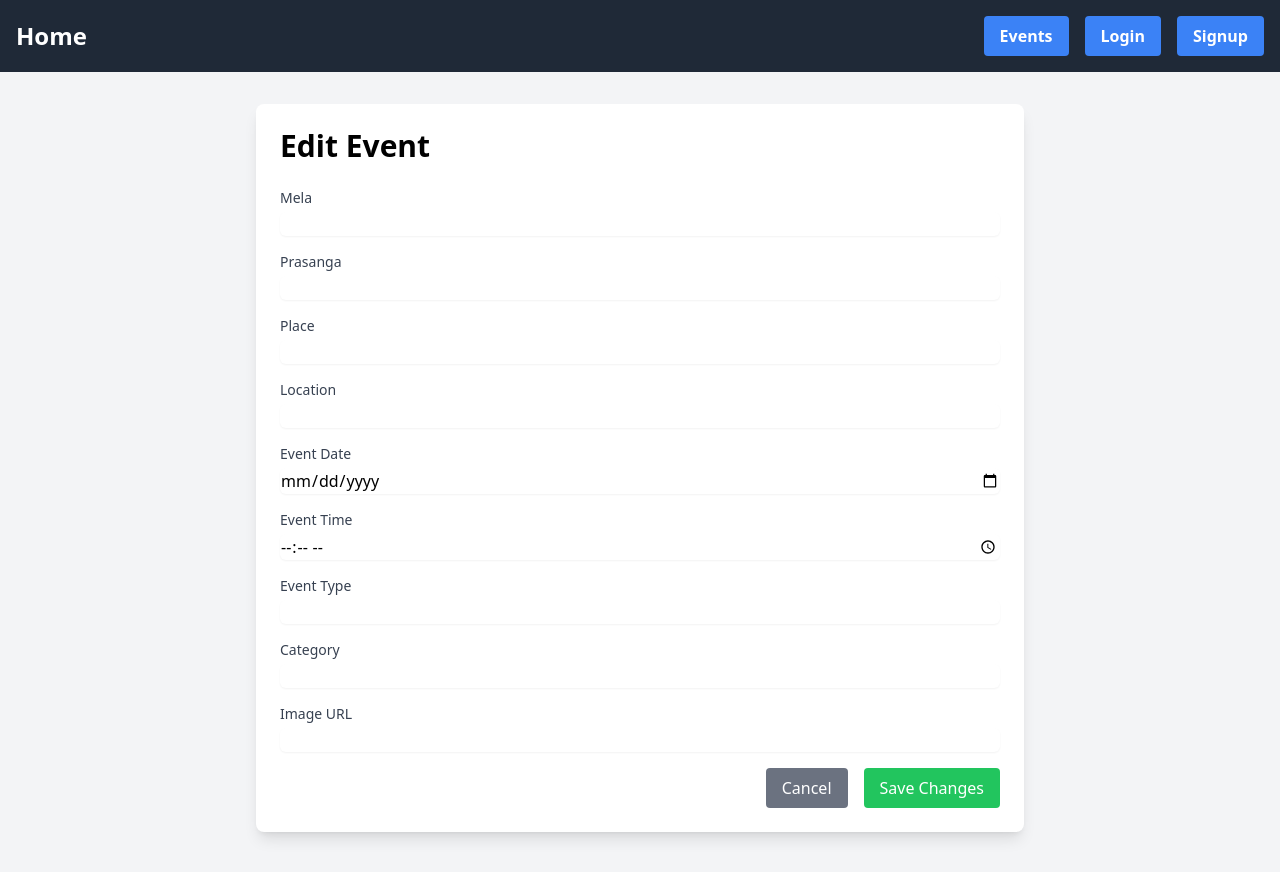
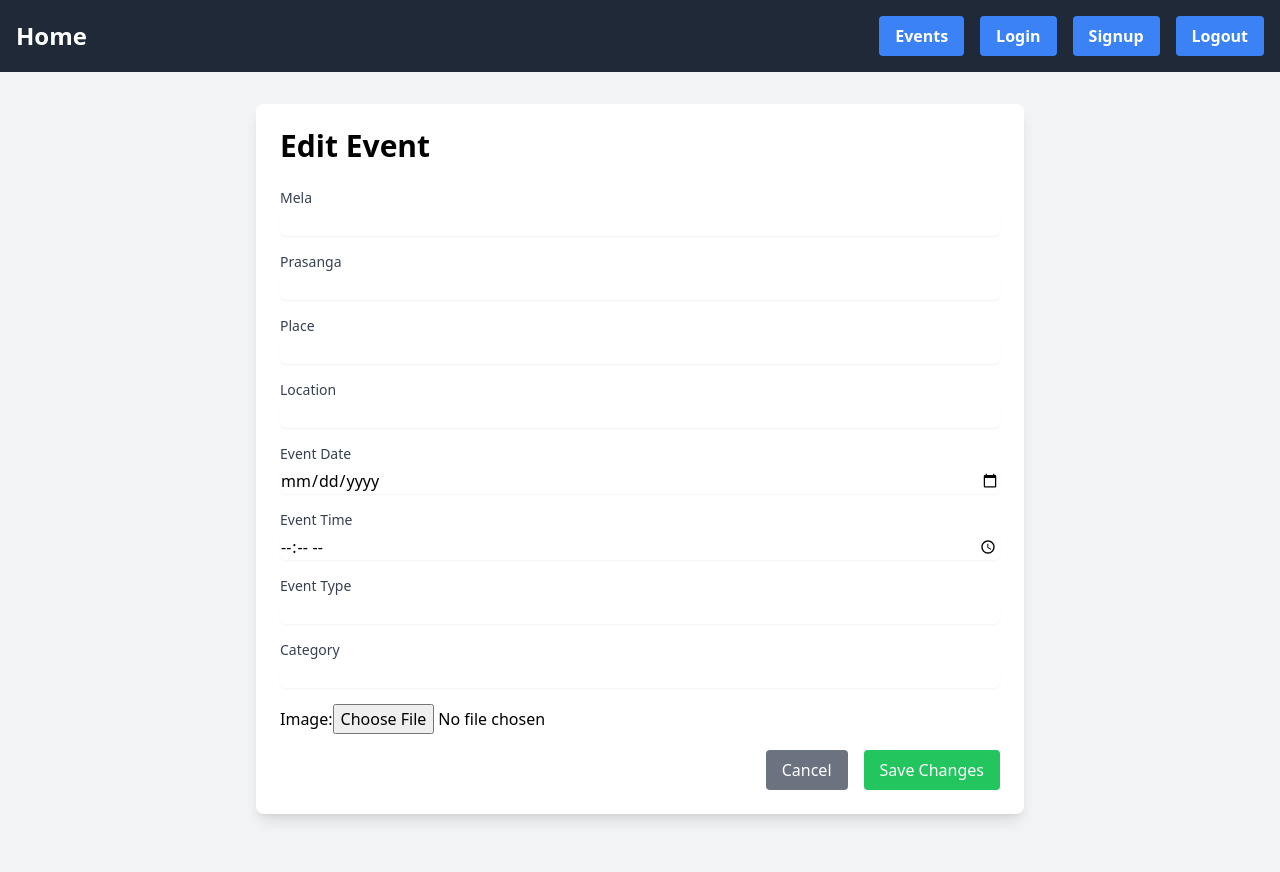
Before and after one commit to ShivaXShakthi/Login-Module, a React (Vite) app: page /eventedit/1 in a window 1280 px wide. Built offline with nearby package versions, Linux system fonts and the light colour scheme; no server answers; the HTML template or start-up script is replaced by a standard one.

Commit message:
full image updaload and logout

```diff
--- a/src/App.jsx
+++ b/src/App.jsx
@@ -1,15 +1,15 @@
-import { useState } from 'react'
 import './App.css'
 import NavBar from './components/NavBar'
 import AppRoutes from './components/AppRoutes'
+import { AuthProvider } from './utils/AuthContext'
 
 function App() {
 
   return (
-    <>
-      <NavBar></NavBar>
-      <AppRoutes></AppRoutes>
-    </>
+    <AuthProvider>
+        <NavBar></NavBar>
+        <AppRoutes></AppRoutes>
+    </AuthProvider>
   )
 }
 
--- a/src/components/AppRoutes.jsx
+++ b/src/components/AppRoutes.jsx
@@ -9,7 +9,6 @@ import EventEdit from "./EventEdit";
 import EventAdd from "./EventAdd";
 
 const AppRoutes = () => {
-    //create routes for login and signup
     return (
 
         <Routes>
--- a/src/components/EventAdd.jsx
+++ b/src/components/EventAdd.jsx
@@ -4,6 +4,7 @@ import { useNavigate } from "react-router-dom";
 
 const EventAdd = () => {
   const navigate = useNavigate();
+  const [image, setImage] = useState(null);
   const [formData, setFormData] = useState({
     mela: "",
     prasanga: "",
@@ -12,9 +13,12 @@ const EventAdd = () => {
     eventDate: "",
     eventTime: "",
     eventType: "",
-    category: "",
-    image: "",
+    category: ""
   });
+
+  const handleImageChange = (e) => {
+    setImage(e.target.files[0]);
+  };
 
   // Handle input change
   const handleChange = (e) => {
@@ -26,10 +30,14 @@ const EventAdd = () => {
   const handleSubmit = async (e) => {
     e.preventDefault();
     try {
+      let payload = new FormData();
+      payload.append("eventDetails", JSON.stringify(formData));
+      payload.append("image", image); // Append the image file
+      console.log("Payload:", payload);
       const token = localStorage.getItem("authToken");
-      const response = await axios.post("/event", formData, {
+      const response = await axios.post("event", payload, {
         headers: {
-          Authorization: `Bearer ${token}`,
+          'Authorization': `Bearer eyJhbGciOiJIUzI1NiJ9.eyJzdWIiOiJhZG1pbiIsImlhdCI6MTczODk5NTcwNSwiZXhwIjoxNzM4OTk4NzA1fQ.VlVF2j83kVO7f2Bug0XxSz9qActpkduwMda7aZsi-KA`
         },
       });
       console.log("Event created successfully:", response.data);
@@ -156,16 +164,9 @@ const EventAdd = () => {
 
           {/* Image URL Field */}
           <div>
-            <label className="block text-sm font-medium text-gray-700">Image URL</label>
-            <input
-              type="url"
-              name="image"
-              value={formData.image}
-              onChange={handleChange}
-              className="mt-1 block w-full rounded-md border-gray-300 shadow-sm focus:border-blue-500 focus:ring-blue-500"
-              required
-            />
-          </div>
+        <label>Image:</label>
+        <input type="file" name="image" onChange={handleImageChange} required />
+      </div>
 
           {/* Buttons */}
           <div className="flex justify-end space-x-4">
--- a/src/components/EventEdit.jsx
+++ b/src/components/EventEdit.jsx
@@ -5,6 +5,7 @@ import { useNavigate, useParams } from "react-router-dom";
 const EventEdit = () => {
   const { eventId } = useParams(); // Get the event ID from the URL
   const navigate = useNavigate();
+  const [image, setImage] = useState(null);
   const [formData, setFormData] = useState({
     mela: "",
     prasanga: "",
@@ -13,9 +14,12 @@ const EventEdit = () => {
     eventDate: "",
     eventTime: "",
     eventType: "",
-    category: "",
-    image: "",
+    category: ""
   });
+
+  const handleImageChange = (e) => {
+    setImage(e.target.files[0]);
+  };
 
   // Fetch event details to pre-fill the form
   useEffect(() => {
@@ -42,11 +46,14 @@ const EventEdit = () => {
   const handleSubmit = async (e) => {
     e.preventDefault();
     try {
+      const payload = new FormData();
+      payload.append("eventDetails",JSON.stringify(formData));
+      payload.append("image", image); // Append the image file
       const token = localStorage.getItem("authToken");
-      const response = await axios.put(`/event/${eventId}`, formData, {
+      const response = await axios.put(`event/${eventId}`, payload, {
         headers: {
           Authorization: `Bearer ${token}`,
-        },
+        }
       });
       console.log("Event updated successfully:", response.data);
       navigate("/events"); // Navigate back to the events page after successful update
@@ -172,16 +179,9 @@ const EventEdit = () => {
 
           {/* Image URL Field */}
           <div>
-            <label className="block text-sm font-medium text-gray-700">Image URL</label>
-            <input
-              type="url"
-              name="image"
-              value={formData.image}
-              onChange={handleChange}
-              className="mt-1 block w-full rounded-md border-gray-300 shadow-sm focus:border-blue-500 focus:ring-blue-500"
-              required
-            />
-          </div>
+        <label>Image:</label>
+        <input type="file" name="image" onChange={handleImageChange} required />
+      </div>
 
           {/* Buttons */}
           <div className="flex justify-end space-x-4">
--- a/src/components/EventView.jsx
+++ b/src/components/EventView.jsx
@@ -1,7 +1,6 @@
 import React, { useEffect, useState } from "react";
 import { useNavigate, useParams } from "react-router-dom";
 import axios from "./../utils/axios";
-import { use } from "react";
 
 const EventView = () => {
     const { eventId } = useParams(); // Get the event ID from the URL
@@ -30,8 +29,6 @@ const EventView = () => {
     // Handle Back Button Click
   const handleBack = () => {
     navigate(-1); // Navigate to the previous page
-    // Alternatively, you can navigate to a specific route:
-    // navigate("/events"); // Navigate to the events page
   };
 
     if (loading) {
--- a/src/components/Events.jsx
+++ b/src/components/Events.jsx
@@ -1,14 +1,14 @@
-import React, { useEffect, useState } from "react";
+import React, { useContext, useEffect, useState } from "react";
 import axios from "./../utils/axios";
 import { useNavigate } from "react-router-dom";
-//import axios from "axios";
+import { AuthContext } from "../utils/AuthContext";
 
 const Events = () => {
+  const { authtoken, roles, login, logout } = useContext(AuthContext);
   const [events, setEvents] = useState([]);
-  //const [userRole, setUserRole] = useState("user"); // Default role is 'user'
+  const [userRole, setUserRole] = useState(roles); // Default role is 'user'
   const navigate = useNavigate();
-
-  //const token = localStorage.getItem("authToken");
+  const [token, setToken] = useState(authtoken);
 
   // Fetch events from the backend
   useEffect(() => {
@@ -20,24 +20,11 @@ const Events = () => {
         console.error("Error fetching events:", error);
       }
     };
-
     fetchEvents();
-  }, []);
-
-  // Fetch user role (you can replace this with your actual logic)
-  // useEffect(() => {
-  //   const fetchUserRole = async () => {
-  //     // Simulate fetching user role
-  //     const role = "admin"; //localStorage.getItem("userRole") || "user"; // Replace with your logic
-  //     setUserRole(role);
-  //   };
-
-  //   fetchUserRole();
-  // }, []);
+  }, [token]);
 
   // Handle View Event
   const handleView = (eventId) => {
-    console.log("View Event:", eventId);
     navigate(`/eventview/${eventId}`); // Navigate to the event view page
     // Navigate to event details page or show a modal
   };
@@ -55,15 +42,12 @@ const Events = () => {
   const handleDelete = async (eventId) => {
     try {
       const token = localStorage.getItem("authToken");
-      console.log(token);
-      //let result = await axios.delete(`http://localhost:9090/event/${eventId}`,{
-        let result = await axios.delete(`event/${eventId}`,{
+      let result = await axios.delete(`event/${eventId}`,{
         headers: {
           Authorization: `Bearer ${token}` // Include the token in the request headers
         }
       }); // Replace with your backend API endpoint
       setEvents(events.filter((event) => event.eventId !== eventId)); // Remove the deleted event from the list
-      console.log("Event deleted successfully");
     } catch (error) {
       console.error("Error deleting event:", error);
     }
@@ -74,11 +58,11 @@ const Events = () => {
     navigate("/eventadd"); // Navigate to the add event page
   };
 
-  const idAdmin = () => {
-    if(localStorage.getItem("roles") == null){
+  const isAdmin = () => {
+    if(userRole == null){
       return false;
     }
-    return localStorage.getItem("roles").toString().includes("ROLE_ADMIN");
+    return userRole.includes("ROLE_ADMIN");
   }
 
 
@@ -87,7 +71,7 @@ const Events = () => {
     <>
     <div className="flex justify-between items-center mb-6">
         <h1 className="text-3xl font-bold">Events</h1>
-        {idAdmin() && (
+        {isAdmin() && (
           <button
             onClick={handleAddEvent}
             className="bg-green-500 text-white px-4 py-2 rounded hover:bg-green-600 transition-colors duration-300"
@@ -134,7 +118,7 @@ const Events = () => {
           >
             View
           </button>
-          {idAdmin() && (
+          {isAdmin() && (
             <>
               <button
                 onClick={()=>handleEdit(event.eventId)}
--- a/src/components/Login.jsx
+++ b/src/components/Login.jsx
@@ -1,10 +1,12 @@
-import React, { useRef } from "react";
+import React, { useContext, useRef } from "react";
 import { useNavigate } from "react-router-dom";
 import axios from "./../utils/axios";
+import { AuthContext } from "../utils/AuthContext";
 
 const Login = () => {
 
     const navigate = useNavigate();
+    const { authtoken, roles, login, logout } = useContext(AuthContext);
 
     const username = useRef(null);
     const password = useRef(null);
@@ -24,8 +26,7 @@ const Login = () => {
             }
         });
         console.log(response.data.token);
-        localStorage.setItem("authToken", response.data.token);
-        localStorage.setItem("roles", response.data.roles);
+        login(response.data.token, response.data.roles);
         navigate("/");
     }
 
--- a/src/components/NavBar.jsx
+++ b/src/components/NavBar.jsx
@@ -1,7 +1,16 @@
-import React from "react";
-import { NavLink } from "react-router-dom";
+import React, { useContext } from "react";
+import { NavLink, useNavigate } from "react-router-dom";
+import { AuthContext } from "../utils/AuthContext";
 
 const NavBar = () => {
+
+  const { token, logout } = useContext(AuthContext);
+  const navigate = useNavigate();
+
+  const handleLogout = () => {
+    logout(); // Clear the token
+    navigate("/login"); // Redirect to the login page
+  };
 
     /** create navbar with login signup options */
 
@@ -20,6 +29,9 @@ const NavBar = () => {
                 <NavLink to="/signup" className="bg-blue-500 hover:bg-blue-700 text-white font-bold py-2 px-4 rounded">
                     Signup
                 </NavLink>
+                <button onClick={handleLogout} className="bg-blue-500 hover:bg-blue-700 text-white font-bold py-2 px-4 rounded">
+                    Logout
+                </button>
             </div>
         </div>
     );
--- a/src/components/Signup.jsx
+++ b/src/components/Signup.jsx
@@ -24,7 +24,6 @@ const Signup = () => {
               'Accept': 'application/json'
             }
           });
-        console.log(response);
         navigate("/login");
     }
 
--- /dev/null
+++ b/src/utils/AuthContext.jsx
@@ -0,0 +1,28 @@
+import React, { createContext, useState } from "react";
+
+export const AuthContext = createContext();
+
+export const AuthProvider = ({ children }) => {
+  const [token, setToken] = useState(localStorage.getItem("token") || null);
+  const [roles, setRoles] = useState(localStorage.getItem("roles") || null);
+
+  const login = (token, roles) => {
+    localStorage.setItem("authToken", token); // Save token to localStorage
+    setToken(token);
+    localStorage.setItem("roles", roles);
+    setRoles(roles);
+  };
+
+  const logout = () => {
+    localStorage.removeItem("authToken"); // Remove token from localStorage
+    setToken(null);
+    localStorage.removeItem("roles");
+    setRoles(null);
+  };
+
+  return (
+    <AuthContext.Provider value={{ token, roles, login, logout }}>
+      {children}
+    </AuthContext.Provider>
+  );
+};
```
